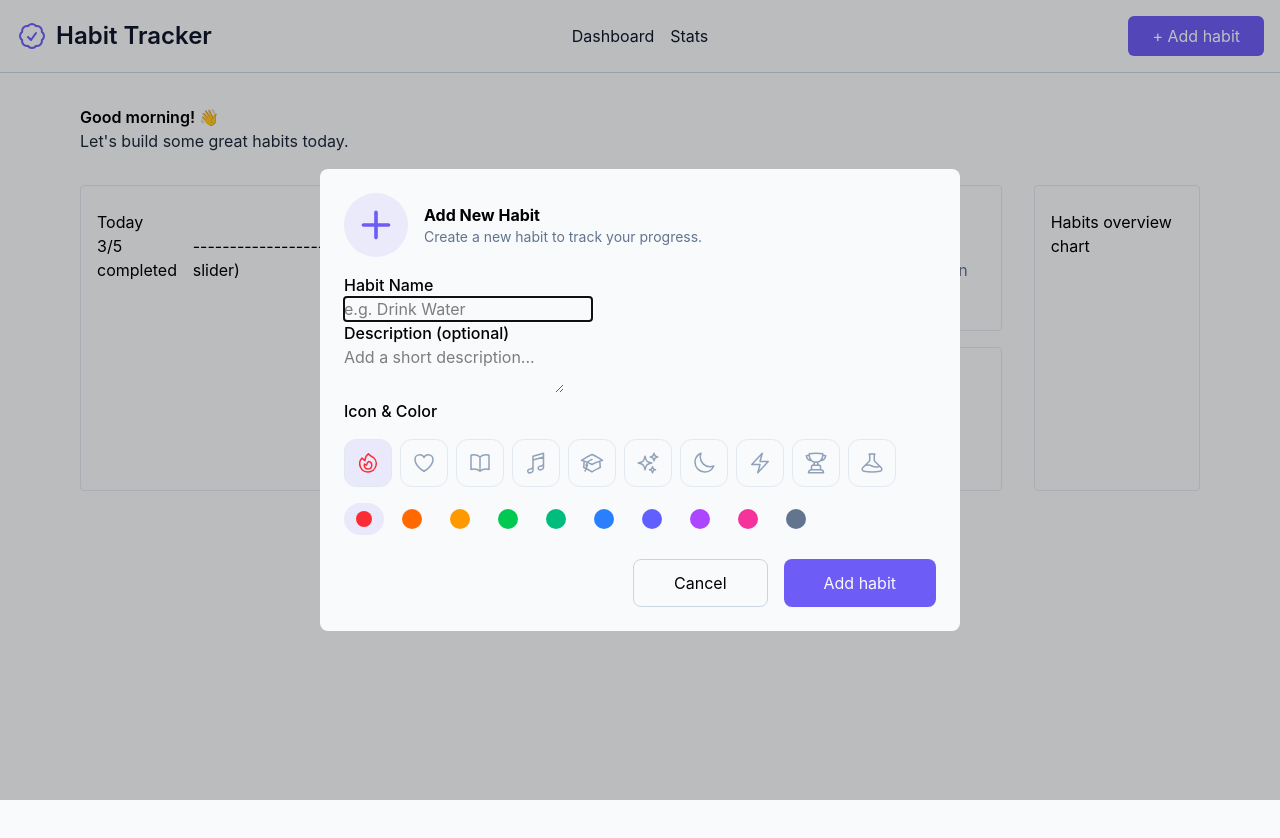
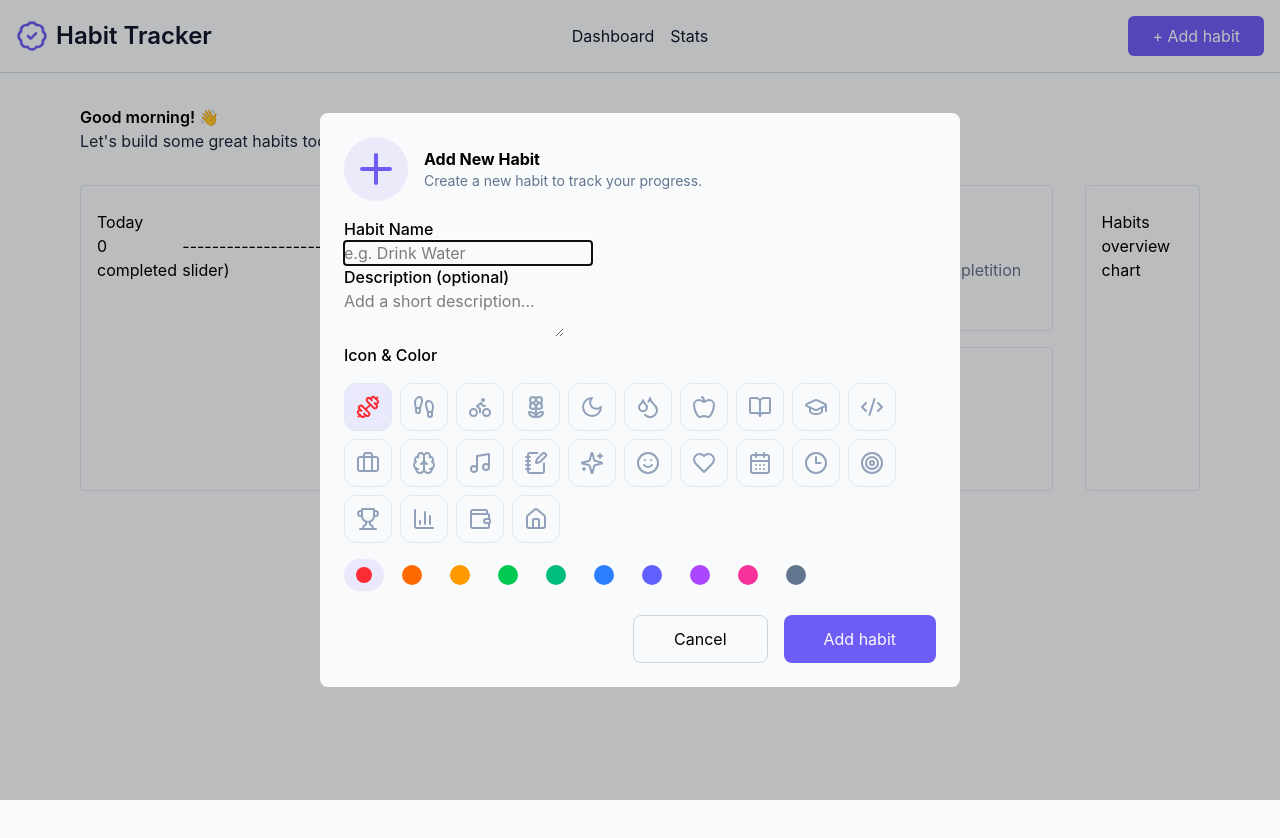
Before and after one commit to skyzerx777/habit-tracker, a Vue app: page / in a window 1280 px wide. Both pictures are taken after a click on the button "+ Add habit". Shown: the top 838 px of the page. Built offline with nearby package versions, Linux system fonts and the light colour scheme.

Commit message:
changed icons library, changed icons list and icons in dashboard cards, added completed habits counter

```diff
--- a/package.json
+++ b/package.json
@@ -13,7 +13,7 @@
   "dependencies": {
     "@fontsource/inter": "^5.2.8",
     "@headlessui/vue": "^1.7.23",
-    "@heroicons/vue": "^2.2.0",
+    "@lucide/vue": "^1.14.0",
     "@tailwindcss/vite": "^4.2.4",
     "pinia": "^3.0.4",
     "tailwindcss": "^4.2.4",
--- a/src/components/AddHabitModal.vue
+++ b/src/components/AddHabitModal.vue
@@ -10,7 +10,7 @@ import {
 	TransitionChild,
 	TransitionRoot,
 } from '@headlessui/vue';
-import { PlusIcon } from '@heroicons/vue/20/solid';
+import { Plus } from '@lucide/vue';
 import { computed, ref } from 'vue';
 
 const isModalOpen = ref(false);
@@ -88,7 +88,7 @@ function handleCancel() {
 								<div
 									class="size-16 rounded-full bg-main/10 flex items-center justify-center"
 								>
-									<PlusIcon class="text-main size-12" />
+									<Plus class="text-main size-12" />
 								</div>
 								<div>
 									<DialogTitle class="font-bold">Add New Habit</DialogTitle>
@@ -117,7 +117,7 @@ function handleCancel() {
 								</label>
 								<div class="flex flex-col gap-4 mb-6">
 									<p class="font-medium">Icon & Color</p>
-									<div class="flex gap-2">
+									<div class="flex gap-2 flex-wrap">
 										<button
 											v-for="icon in HABIT_ICONS"
 											:key="icon.value"
--- /dev/null
+++ b/src/components/DashboardCard.vue
@@ -0,0 +1,22 @@
+<script setup lang="ts">
+import type { Component } from 'vue';
+
+defineProps<{
+	item: {
+		counter: string;
+		text: string;
+		icon: Component;
+		textColor: string;
+	};
+}>();
+</script>
+
+<template>
+	<div class="flex gap-1 py-6 px-4 border border-slate-200 rounded-sm">
+		<component :is="item.icon" :class="`${item.textColor} size-10`" />
+		<div>
+			<p class="font-medium">{{ item.counter }}</p>
+			<p class="text-slate-500">{{ item.text }}</p>
+		</div>
+	</div>
+</template>
--- a/src/components/DashboardChartsSection.vue
+++ b/src/components/DashboardChartsSection.vue
@@ -1,33 +1,34 @@
 <script setup lang="ts">
-import { ArrowTrendingUpIcon, CheckCircleIcon } from '@heroicons/vue/16/solid';
-import { FireIcon } from '@heroicons/vue/20/solid';
+import { CircleCheck, Flame, TrendingUp } from '@lucide/vue';
+import DashboardCard from './DashboardCard.vue';
+
+const cardsInfo = [
+	{
+		counter: '23',
+		text: 'Habits Completed',
+		icon: CircleCheck,
+		textColor: 'text-main',
+	},
+	{
+		counter: '7',
+		text: 'Best Streak',
+		icon: Flame,
+		textColor: 'text-orange-400',
+	},
+	{
+		counter: '85%',
+		text: 'Avg. Completition Rate',
+		icon: TrendingUp,
+		textColor: 'text-green-400',
+	},
+];
 </script>
 
 <template>
 	<section class="flex gap-8 grow">
 		<div class="flex flex-col gap-4">
 			<div class="flex justify-between gap-4">
-				<div class="flex py-6 px-4 border border-slate-200 rounded-sm">
-					<CheckCircleIcon class="text-main size-6" />
-					<div>
-						<p class="font-medium">23</p>
-						<p class="text-slate-500">Habits Completed</p>
-					</div>
-				</div>
-				<div class="flex py-6 px-4 border border-slate-200 rounded-sm">
-					<FireIcon class="text-orange-400 size-6" />
-					<div>
-						<p class="font-medium">7</p>
-						<p class="text-slate-500">Best Streak</p>
-					</div>
-				</div>
-				<div class="flex py-6 px-4 border border-slate-200 rounded-sm">
-					<ArrowTrendingUpIcon class="text-green-600 size-6" />
-					<div>
-						<p class="font-medium">85%</p>
-						<p class="text-slate-500">Avg. Completition Rate</p>
-					</div>
-				</div>
+				<DashboardCard v-for="item in cardsInfo" :item />
 			</div>
 			<div class="h-36 w-full py-6 px-4 border border-slate-200 rounded-sm">
 				Completition Rate Chart
--- a/src/components/Habit.vue
+++ b/src/components/Habit.vue
@@ -3,10 +3,14 @@ import { HABIT_COLORS } from '@/constants/colors';
 import { HABIT_ICONS } from '@/constants/icons';
 import { useHabitsStore } from '@/stores/habits';
 import type { IHabit } from '@/types';
-import { FireIcon } from '@heroicons/vue/24/solid';
+import { Flame } from '@lucide/vue';
 import { computed, onBeforeMount, ref, watchEffect } from 'vue';
+
 const { habit } = defineProps<{ habit: IHabit }>();
+
 const store = useHabitsStore();
+
+const completedToday = ref(false);
 
 const icon = computed(() => {
 	return HABIT_ICONS.find(item => item.value === habit.icon);
@@ -14,8 +18,6 @@ const icon = computed(() => {
 const color = computed(() => {
 	return HABIT_COLORS.find(item => item.value === habit.color);
 });
-
-const completedToday = ref(false);
 
 onBeforeMount(() => {
 	const today = new Date(Date.now()).toISOString().slice(0, 10);
@@ -32,10 +34,6 @@ watchEffect(() => {
 		store.removeTodayCompletition(habit.id);
 	}
 });
-
-console.log(
-	new Date(Date.now() - 1000 * 60 * 60 * 24).toISOString().slice(0, 10),
-);
 </script>
 
 <template>
@@ -45,13 +43,13 @@ console.log(
 			<div>
 				<h3 class="font-semibold">{{ habit.name }}</h3>
 				<p class="flex items-center gap-1">
-					<FireIcon class="size-4 text-orange-500" />
-					<span
-						>{{ store.getHabitStreak(habit.id) }} day{{
+					<Flame class="size-4 text-orange-500" />
+					<span>
+						{{ store.getHabitStreak(habit.id) }} day{{
 							store.getHabitStreak(habit.id) > 1 ? 's' : ''
 						}}
-						streak</span
-					>
+						streak
+					</span>
 				</p>
 			</div>
 		</div>
--- a/src/components/HabitList.vue
+++ b/src/components/HabitList.vue
@@ -14,7 +14,13 @@ const store = useHabitsStore();
 			</p>
 		</div>
 		<div class="flex justify-between">
-			<p>3/5 completed</p>
+			<p>
+				{{
+					store.countHabitsCompletedToday() +
+					(store.habits.length ? `/${store.habits.length}` : '')
+				}}
+				completed
+			</p>
 			<div>-------------------------------- (progress slider)</div>
 		</div>
 		<Habit v-for="habit in store.habits" :key="habit.id" :habit />
--- a/src/components/Navbar.vue
+++ b/src/components/Navbar.vue
@@ -1,5 +1,5 @@
 <script setup lang="ts">
-import { CheckBadgeIcon } from '@heroicons/vue/24/outline';
+import { BadgeCheck } from '@lucide/vue';
 import AddHabitModal from './AddHabitModal.vue';
 </script>
 
@@ -8,7 +8,7 @@ import AddHabitModal from './AddHabitModal.vue';
 	<header class="text-slate-900 bg-slate-50 max-md:hidden">
 		<nav class="flex justify-between items-center p-4">
 			<div class="flex gap-2 w-1/4">
-				<CheckBadgeIcon class="size-8 text-main" />
+				<BadgeCheck class="size-8 text-main" />
 				<h1 class="font-semibold text-2xl">Habit Tracker</h1>
 			</div>
 			<ul class="flex justify-center grow gap-4">
--- a/src/constants/icons.ts
+++ b/src/constants/icons.ts
@@ -1,65 +1,149 @@
 import {
-	AcademicCapIcon,
-	BeakerIcon,
-	BoltIcon,
-	BookOpenIcon,
-	FireIcon,
-	HeartIcon,
-	MoonIcon,
-	MusicalNoteIcon,
-	SparklesIcon,
-	TrophyIcon,
-} from '@heroicons/vue/24/outline';
+	Dumbbell,
+	Footprints,
+	Bike,
+	Flower2,
+	Moon,
+	Droplets,
+	Apple,
+	BookOpen,
+	GraduationCap,
+	Code2,
+	Briefcase,
+	Brain,
+	Music,
+	NotebookPen,
+	Sparkles,
+	Smile,
+	Heart,
+	CalendarDays,
+	Clock3,
+	Target,
+	Trophy,
+	ChartColumn,
+	Wallet,
+	House,
+} from '@lucide/vue';
 
 export const HABIT_ICONS = [
 	{
-		name: 'Fire',
-		value: 'fire',
-		icon: FireIcon,
+		name: 'Workout',
+		value: 'dumbbell',
+		icon: Dumbbell,
 	},
 	{
-		name: 'Heart',
-		value: 'heart',
-		icon: HeartIcon,
+		name: 'Running',
+		value: 'footprints',
+		icon: Footprints,
 	},
 	{
-		name: 'Book',
-		value: 'book',
-		icon: BookOpenIcon,
+		name: 'Cycling',
+		value: 'bike',
+		icon: Bike,
+	},
+	{
+		name: 'Meditation',
+		value: 'flower',
+		icon: Flower2,
+	},
+	{
+		name: 'Sleep',
+		value: 'moon',
+		icon: Moon,
+	},
+	{
+		name: 'Water',
+		value: 'droplets',
+		icon: Droplets,
+	},
+	{
+		name: 'Healthy Food',
+		value: 'apple',
+		icon: Apple,
+	},
+	{
+		name: 'Reading',
+		value: 'book-open',
+		icon: BookOpen,
+	},
+	{
+		name: 'Study',
+		value: 'graduation-cap',
+		icon: GraduationCap,
+	},
+	{
+		name: 'Coding',
+		value: 'code',
+		icon: Code2,
+	},
+	{
+		name: 'Work',
+		value: 'briefcase',
+		icon: Briefcase,
+	},
+	{
+		name: 'Focus',
+		value: 'brain',
+		icon: Brain,
 	},
 	{
 		name: 'Music',
 		value: 'music',
-		icon: MusicalNoteIcon,
+		icon: Music,
 	},
 	{
-		name: 'Study',
-		value: 'study',
-		icon: AcademicCapIcon,
+		name: 'Journal',
+		value: 'notebook',
+		icon: NotebookPen,
+	},
+	{
+		name: 'Cleaning',
+		value: 'sparkles',
+		icon: Sparkles,
+	},
+	{
+		name: 'Mood',
+		value: 'smile',
+		icon: Smile,
 	},
 	{
 		name: 'Self Care',
-		value: 'sparkles',
-		icon: SparklesIcon,
+		value: 'heart',
+		icon: Heart,
 	},
 	{
-		name: 'Sleep',
-		value: 'moon',
-		icon: MoonIcon,
+		name: 'Routine',
+		value: 'calendar',
+		icon: CalendarDays,
 	},
 	{
-		name: 'Energy',
-		value: 'bolt',
-		icon: BoltIcon,
+		name: 'Time',
+		value: 'clock',
+		icon: Clock3,
 	},
 	{
 		name: 'Goals',
-		value: 'trophy',
-		icon: TrophyIcon,
+		value: 'target',
+		icon: Target,
 	},
 	{
-		name: 'Water',
-		value: 'beaker',
-		icon: BeakerIcon,
+		name: 'Achievements',
+		value: 'trophy',
+		icon: Trophy,
+	},
+	{
+		name: 'Progress',
+		value: 'chart',
+		icon: ChartColumn,
+	},
+	{
+		name: 'Finance',
+		value: 'wallet',
+		icon: Wallet,
+	},
+	{
+		name: 'Home',
+		value: 'home',
+		icon: House,
 	},
 ];
--- a/src/stores/habits.ts
+++ b/src/stores/habits.ts
@@ -79,11 +79,25 @@ export const useHabitsStore = defineStore('habits', () => {
 
 		return calculateStreak(currentHabit?.completedDates);
 	}
+
+	function countHabitsCompletedToday() {
+		const todayDate = new Date().toISOString().slice(0, 10);
+
+		let habitsCompletedToday = habits.value.reduce((accumulator, curr) => {
+			return curr.completedDates.includes(todayDate)
+				? ++accumulator
+				: accumulator;
+		}, 0);
+
+		return habitsCompletedToday;
+	}
+
 	return {
 		habits,
 		addHabit,
 		markTodayCompletition,
 		removeTodayCompletition,
 		getHabitStreak,
+		countHabitsCompletedToday,
 	};
 });
```
Also changed, not shown: 1 other file (tests, documents, lock files or other folders).
